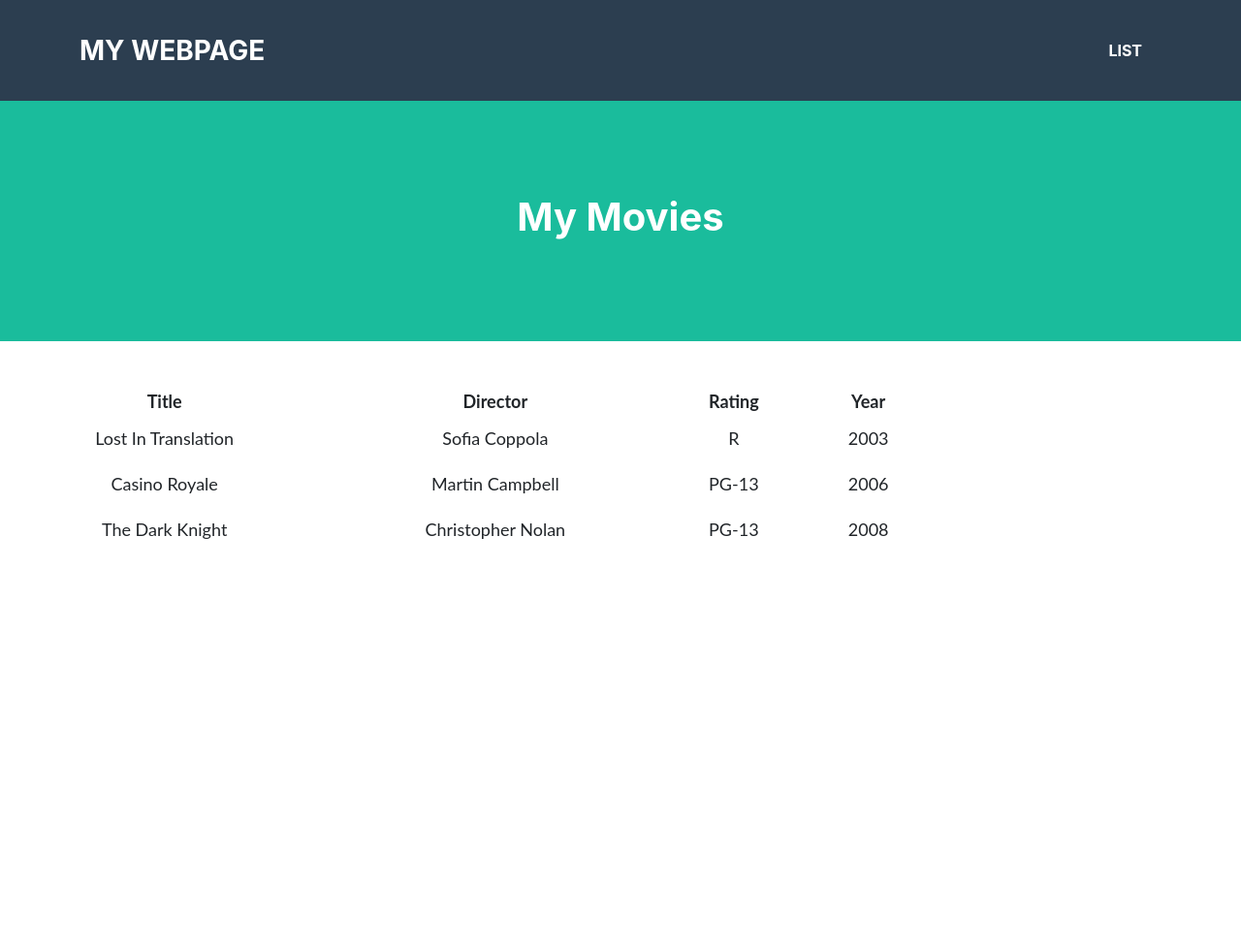
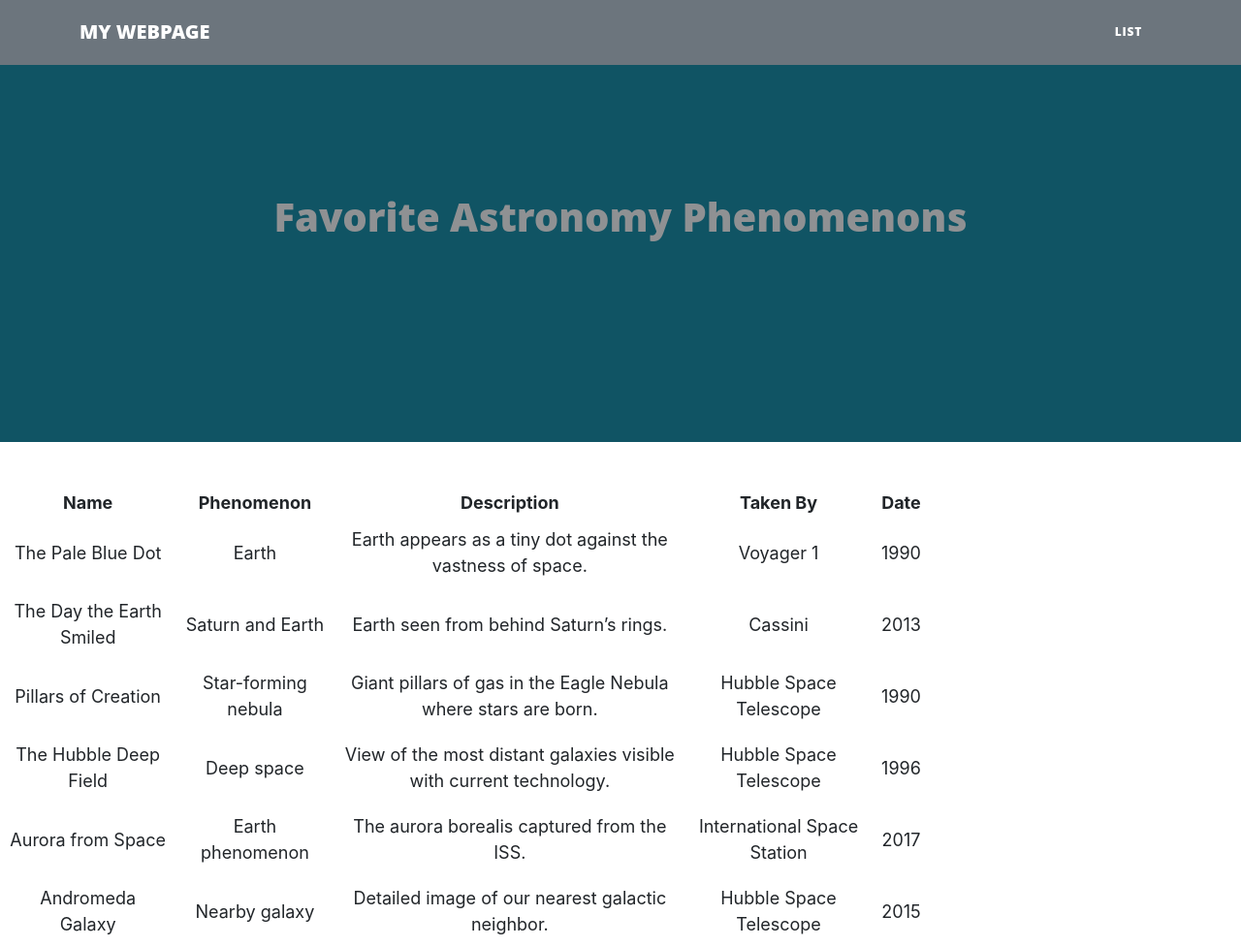
Before and after one commit to victor-ngetich/victor-ngetich.github.io, a plain HTML site: page list.html in a window 1280 px wide. Shown: the whole page at 97% size. Before the commit the page ends 800 px from the top, so only its background shows below. Drawn offline with Linux system fonts and the light colour scheme.

Commit message:
modify site to complete required tasks

```diff
--- a/index.html
+++ b/index.html
@@ -1,7 +1,7 @@
 <!DOCTYPE HTML>
 <html>
 <header>
-    <link rel="stylesheet" href="style.css">
+    <link rel="stylesheet" href="Example_CSS_Style Templates/style3.css">
     <link rel="stylesheet" href="table_style.css">
     <title>Home</title>
 </header>
@@ -12,7 +12,7 @@
     <nav class="navbar navbar-expand-lg bg-secondary text-uppercase fixed-top" id="mainNav">
         <div class="container">
             <!--This code defines the "My Webpage" link in the top left corner of the navigation pane-->
-            <a class="navbar-brand" href="./index.html">Victor's Webpage</a>
+            <a class="navbar-brand" href="./index.html">My Webpage</a>
             <!--This code defines the "List" link in the top right corner of the navigation pane-->
             <ul class="navbar-nav ms-auto">
                 <li class="nav-item mx-0 mx-lg-1"><a class="nav-link py-3 px-0 px-lg-3 rounded"
@@ -32,13 +32,13 @@
                 <div class="divider-custom-line"></div>
             </div>
             <!--This code creates the subheading underneath the line dividers-->
-            <p class="masthead-subheading font-weight-light mb-0">School of Information Student</p>
+            <p class="masthead-subheading font-weight-light mb-0">MIMS Student 2026</p>
 
         </div>
     </header>
     <section class="text-center">
 
-        <div class="col-md-6 col-lg-4 mb-5">
+        <div class="col-md-6 col-lg-4 mb-5 fs-6 ms-4 text-start">
             <!-- put your bio paragraph here; remember to use the correct html tags -->
             <p class="fw-lighter">I was born in Kericho, Kenya. I grew up in Nakuru,
                 went to high school in Nandi, and proceeded to my Kenyatta University. I am a <b>software
--- a/list.html
+++ b/list.html
@@ -1,26 +1,28 @@
 <!DOCTYPE HTML>
 <html>
 <header>
-        <link rel="stylesheet" href="style.css">
+    <link rel="stylesheet" href="Example_CSS_Style Templates/style3.css">
     <link rel="stylesheet" href="table_style.css">
-        <title>My Webpage Title</title>
+    <title>Astronomy Phenomenons</title>
 </header>
+
 <body>
     <!---Navigation--->
     <!--This section of code defines the navigation bar at the top of the page.  The classes used here are defined in the style.css file.-->
     <nav class="navbar navbar-expand-lg bg-secondary text-uppercase fixed-top" id="mainNav">
         <div class="container">
             <!--This code defines the "My Webpage" link in the top right corner of the navigation pane-->
-                <a class="navbar-brand" href="">My Webpage</a>
+            <a class="navbar-brand" href="./index.html">My Webpage</a>
             <!--This code defines the "List" link in the top left corner of the navigation pane-->
             <ul class="navbar-nav ms-auto">
-                    <li class="nav-item mx-0 mx-lg-1"><a class="nav-link py-3 px-0 px-lg-3 rounded" href="./list.html">List</a></li>
+                <li class="nav-item mx-0 mx-lg-1"><a class="nav-link py-3 px-0 px-lg-3 rounded"
+                        href="./list.html">List</a></li>
             </ul>
         </div>
     </nav>
     <!--This code creates the middle section of the webpage-->
     <header class="masthead bg-primary text-white text-center">
-            <h1>My Movies</h1>
+        <h1>Favorite Astronomy Phenomenons</h1>
     </header>
     <!--Here is where the table will be loaded in.  The actual table will be loaded in JavaScript.-->
     <section class="mt-5 text-center">
@@ -81,4 +83,5 @@
             divContainer.appendChild(jsonTable);
         });
 </script>
+
 </html>
--- a/list_data.json
+++ b/list_data.json
@@ -1,22 +1,46 @@
 {
-	"movies": [
+  "phenomenons": [
     {
-			"Title": "Lost In Translation",
-			"Director": "Sofia Coppola",
-			"Rating": "R",
-			"Year": "2003"
+      "Name": "The Pale Blue Dot",
+      "Phenomenon": "Earth",
+      "Description": "Earth appears as a tiny dot against the vastness of space.",
+      "Taken By": "Voyager 1",
+      "Date": "1990"
     },
     {
-			"Title": "Casino Royale",
-			"Director": "Martin Campbell",
-			"Rating": "PG-13",
-			"Year": "2006"
+      "Title": "The Day the Earth Smiled",
+      "Phenomenon": "Saturn and Earth",
+      "Description": "Earth seen from behind Saturn’s rings.",
+      "Taken By": "Cassini",
+      "Date": "2013"
     },
     {
-			"Title": "The Dark Knight",
-			"Director": "Christopher Nolan",
-			"Rating": "PG-13",
-			"Year": "2008"
+      "Title": "Pillars of Creation",
+      "Phenomenon": "Star-forming nebula",
+      "Description": "Giant pillars of gas in the Eagle Nebula where stars are born.",
+      "Taken By": "Hubble Space Telescope",
+      "Date": "1990"
+    },
+    {
+      "Name": "The Hubble Deep Field",
+      "Phenomenon": "Deep space",
+      "Description": "View of the most distant galaxies visible with current technology.",
+      "Taken By": "Hubble Space Telescope",
+      "Date": "1996"
+    },
+    {
+      "Name": "Aurora from Space",
+      "Phenomenon": "Earth phenomenon",
+      "Description": "The aurora borealis captured from the ISS.",
+      "Taken By": "International Space Station",
+      "Date": "2017"
+    },
+    {
+      "Name": "Andromeda Galaxy",
+      "Phenomenon": "Nearby galaxy",
+      "Description": "Detailed image of our nearest galactic neighbor.",
+      "Taken By": "Hubble Space Telescope",
+      "Date": "2015"
     }
   ]
 }
```
Lines whose indentation alone changed are shown as unchanged.
